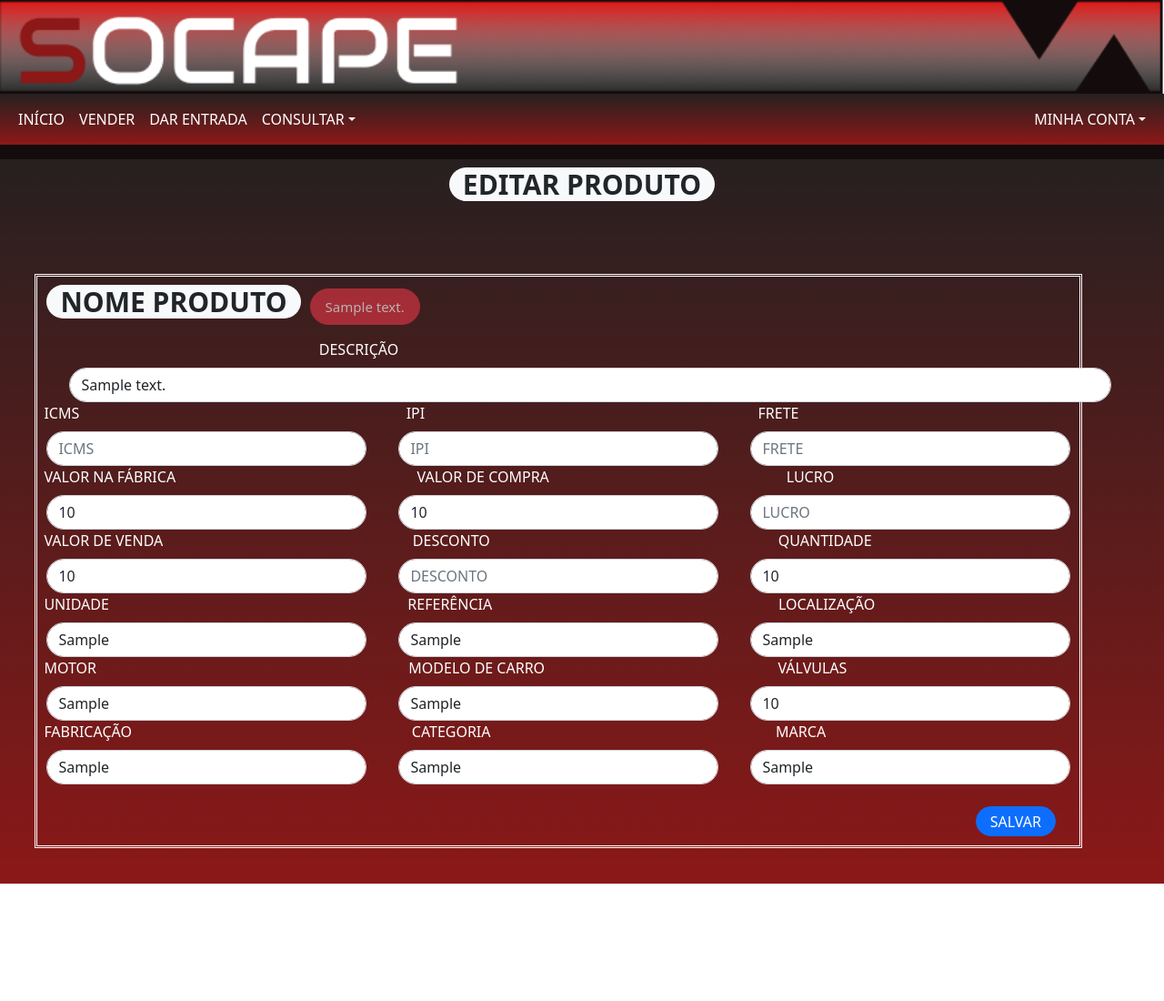
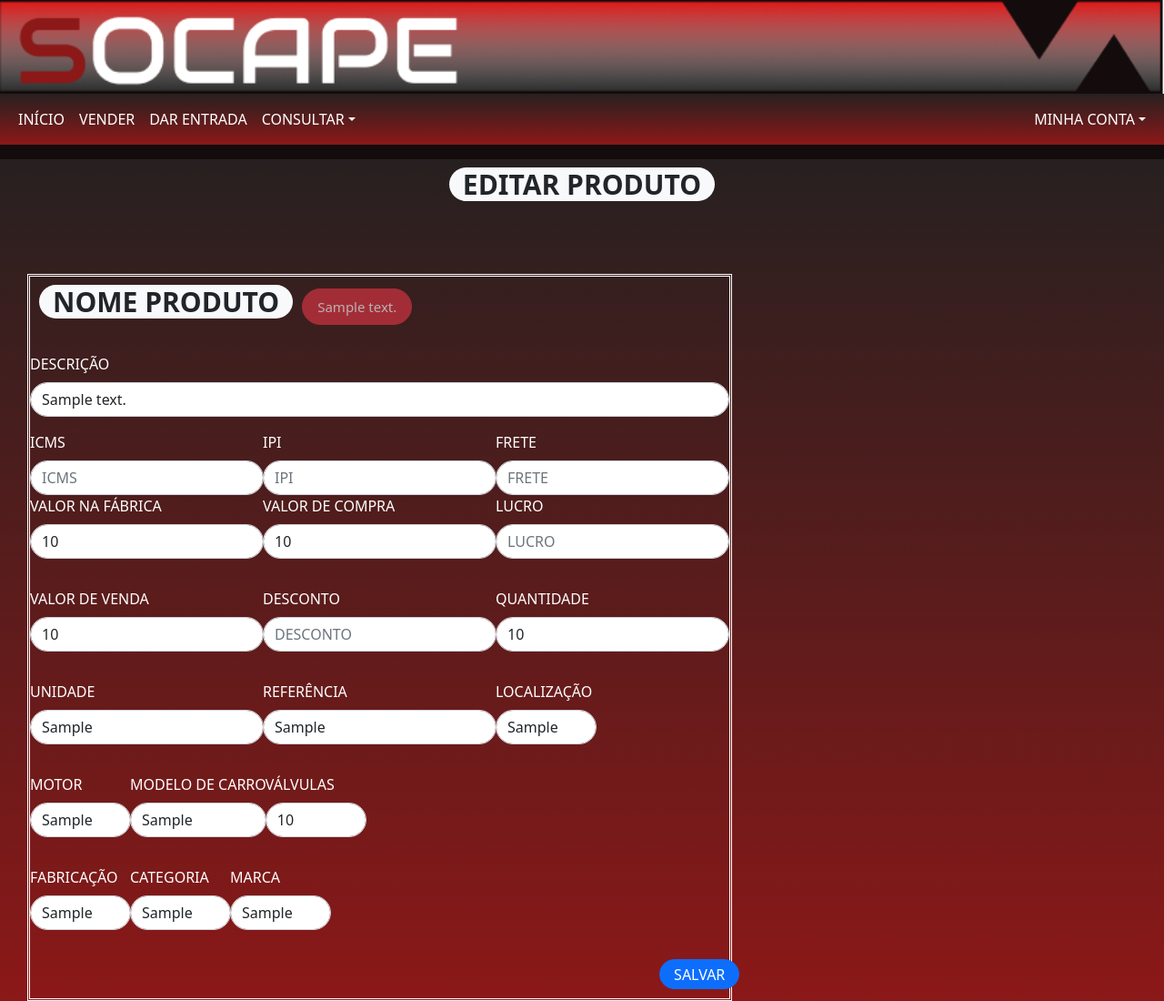
Before and after one commit to WebI-2020-2/socape, a PHP site: page /src/views/consulta/editarProduto.php?id=1 in a window 1280 px wide. Shown: the whole page at 91% size. Before the commit the page ends 971 px from the top, so only its background shows below. Run offline with PHP 8.4, Linux system fonts and the light colour scheme; the visitor is signed in with stand-in values (Sample User, id 1); tables that the repository leaves empty or names only in its code hold one stand-in row (values such as "Sample post"); some libraries are stand-ins or nearby versions.

Commit message:
alterações editarProduto

```diff
--- a/public/css/estilos.css
+++ b/public/css/estilos.css
@@ -115,16 +115,12 @@ form {
 }
 
 #formProduto{
-  width: 90%;
-  margin-bottom: 3%;
-  margin-left:3%;
   border: double;
 }
 #minhaConta{
   margin-left:80%;
 
 }
-
 
 #txtBusca{
   float:left;
--- a/src/views/consulta/cliente.php
+++ b/src/views/consulta/cliente.php
@@ -79,7 +79,7 @@ $clientes = new ClientesController();
         <h1>
             <span class="badge bg-light text-dark">CONSULTAR CLIENTE</span>
         </h1>
-        <div class="input-group">
+        <div class="input-group mb-3  " >
             <div class="mb-3" id="divBusca" style="margin-left:2%;">
                 <input type="text" id="txtBusca" class="form-control" placeholder="Pesquisar nome..." />
             </div>
--- a/src/views/consulta/editarProduto.php
+++ b/src/views/consulta/editarProduto.php
@@ -237,103 +237,137 @@ $localizacoes = new LocalizacaoController();
             }
         }
         ?>
-
         <form id="formProduto" action="" method="post">
-            <div class="input-group">
+            <div class="input-group mb-3">
                 <h1 style="text-align: left; margin-left: 10px;">
                     <span class="badge bg-light text-dark">NOME PRODUTO</span>
                 </h1>
                 <input style="margin-left: 10px; margin-top: 13px;margin-bottom:15px;height: 40px; font-size: 15px;" type="button" class="btn btn-danger btn-lg active" name="descricao" placeholder="DESCRICAO" value="<?= $produto->getDescricao()?>" disabled>
             </div>
-            <label style="margin-left: 27%;" class="form-label">DESCRIÇÃO</label>
-            <input style="margin-right:10px; margin-left:35px;" type="text" class="form-control" name="descricao" placeholder="DESCRIÇÃO" value="<?= $produto->getDescricao(); ?>" required>
-            <div>
-                <label style="margin-left: 7px;" class="form-label">ICMS</label>
-                <label style="margin-left: 31%;" class="form-label">IPI</label>
-                <label style="margin-left: 31.6%;" class="form-label">FRETE</label>
-                <div class="input-group">
-                    <input style="margin-left:10px;" type="number" class="form-control" name="icms" placeholder="ICMS" value="<?= $produto->getIcms(); ?>" required>
-                    <input style="margin-left:35px;" type="number" class="form-control" name="ipi" placeholder="IPI" value="<?= $produto->getIpi(); ?>" required>
-                    <input style="margin-right:10px; margin-left:35px;" type="number" class="form-control" name="frete" placeholder="FRETE" value="<?= $produto->getFrete(); ?>" required>
+            <div class="mb-3">
+                <label class="form-label">DESCRIÇÃO</label>
+                <input type="text" class="form-control" name="descricao" placeholder="DESCRIÇÃO" value="<?= $produto->getDescricao(); ?>" required>
+            </div>
+            <div class="input-group">
+                <div id="input" >
+                    <label class="form-label">ICMS</label>
+                    <input type="number" class="form-control" name="icms" placeholder="ICMS" value="<?= $produto->getIcms(); ?>" required>
                 </div>
-                <label style="margin-left: 7px;" class="form-label">VALOR NA FÁBRICA</label>
-                <label style="margin-left: 22.8%;" class="form-label">VALOR DE COMPRA</label>
-                <label style="margin-left: 22.4%;" class="form-label">LUCRO</label>
-                <div class="input-group">
-                    <input style="margin-left:10px;" type="number" class="form-control" name="valornafabrica" placeholder="VALOR NA FÁBRICA" value="<?= $produto->getValornafabrica(); ?>" required>
-                    <input style="margin-left:35px;" type="number" class="form-control" name="valordecompra" placeholder="VALOR DE COMPRA" value="<?= $produto->getValordecompra(); ?>" required>
-                    <input style="margin-right:10px; margin-left:35px;" type="number" class="form-control" name="lucro" placeholder="LUCRO" value="<?= $produto->getLucro(); ?>" required>
+                <div  id="input">
+                    <label class="form-label">IPI</label>
+                    <input type="number" class="form-control" name="ipi" placeholder="IPI" value="<?= $produto->getIpi(); ?>" required>
                 </div>
-                <label style="margin-left: 7px;" class="form-label">VALOR DE VENDA</label>
-                <label style="margin-left: 23.6%;" class="form-label">DESCONTO</label>
-                <label style="margin-left: 27.3%;" class="form-label">QUANTIDADE</label>
-                <div class="input-group">
-                    <input style="margin-left:10px;" type="number" class="form-control" name="valorvenda" placeholder="VALOR DE VENDA" value="<?= $produto->getValorvenda(); ?>" required>
-                    <input style="margin-left:35px;" type="number" class="form-control" name="desconto" placeholder="DESCONTO" value="<?= $produto->getDesconto(); ?>" required>
-                    <input style="margin-right:10px; margin-left:35px;" type="number" class="form-control" name="quantidade" placeholder="QUANTIDADE" value="<?= $produto->getQuantidade(); ?>" required>
+                <div  id="input">
+                    <label class="form-label">FRETE</label>
+                    <input type="number" class="form-control" name="frete" placeholder="FRETE" value="<?= $produto->getFrete(); ?>" required>
                 </div>
-                <label style="margin-left: 7px;" class="form-label">UNIDADE</label>
-                <label style="margin-left: 28.3%;" class="form-label">REFERÊNCIA</label>
-                <label style="margin-left: 27.1%;" class="form-label">LOCALIZAÇÃO</label>
-                <div class="input-group">
-                    <input style="margin-left:10px;" type="text" class="form-control" name="unidade" placeholder="UNIDADE" value="<?= $produto->getUnidade(); ?>" required>
-                    <input style="margin-left:35px;" type="text" class="form-control" name="referencia" placeholder="REFERÊNCIA" value="<?= $produto->getReferencia(); ?>" required>
-                    <select style="margin-left: 35px; margin-right:10px;" name="idlocalizacao" class="form-control" required>
+            </div>
+            <div class="input-group mb-3">
+                <div class="mb-3"  id="input">
+                    <label class="form-label">VALOR NA FÁBRICA</label>
+                    <input type="number" class="form-control" name="valornafabrica" placeholder="VALOR NA FÁBRICA" value="<?= $produto->getValornafabrica(); ?>" required>
+                </div>
+                <div class="mb-3"  id="input">
+                    <label class="form-label">VALOR DE COMPRA</label>
+                    <input type="number" class="form-control" name="valordecompra" placeholder="VALOR DE COMPRA" value="<?= $produto->getValordecompra(); ?>" required>
+                </div>
+                <div class="mb-3"  id="input">
+                    <label class="form-label">LUCRO</label>
+                    <input type="number" class="form-control" name="lucro" placeholder="LUCRO" value="<?= $produto->getLucro(); ?>" required>
+                </div>
+            </div>
+            <div class="input-group mb-3">
+                <div class="mb-3"  id="input">
+                    <label class="form-label">VALOR DE VENDA</label>
+                    <input type="number" class="form-control" name="valorvenda" placeholder="VALOR DE VENDA" value="<?= $produto->getValorvenda(); ?>" required>
+                </div>
+                <div class="mb-3"  id="input">
+                    <label class="form-label">DESCONTO</label>
+                    <input  type="number" class="form-control" name="desconto" placeholder="DESCONTO" value="<?= $produto->getDesconto(); ?>" required>
+                </div>
+                <div class="mb-3"  id="input">
+                    <label  class="form-label">QUANTIDADE</label>
+                    <input  type="number" class="form-control" name="quantidade" placeholder="QUANTIDADE" value="<?= $produto->getQuantidade(); ?>" required>
+                </div>
+            </div>
+            <div class="input-group mb-3">
+                <div class="mb-3"  id="input">
+                    <label class="form-label">UNIDADE</label>
+                    <input  type="text" class="form-control" name="unidade" placeholder="UNIDADE" value="<?= $produto->getUnidade(); ?>" required>
+                </div>
+                <div class="mb-3"  id="input">
+                    <label  class="form-label">REFERÊNCIA</label>
+                    <input type="text" class="form-control" name="referencia" placeholder="REFERÊNCIA" value="<?= $produto->getReferencia(); ?>" required>
+                </div>
+                <div class="mb-3"  id="input">
+                    <label class="form-label">LOCALIZAÇÃO</label>
+                    <select name="idlocalizacao" class="form-control" required>
                         <option disabled>SELECIONE</option>
                         <?php foreach ($localizacoes->findAll() as $obj) { ?>
                             <option value="<?= $obj->getIdlocalizacao(); ?>" <?= $produto->getIdlocalizacao() == $obj->getIdlocalizacao() ? 'selected' : null; ?>><?= $obj->getDepartamento(); ?></option>
                         <?php } ?>
                     </select>
                 </div>
-                <label style="margin-left: 7px;" class="form-label">MOTOR</label>
-                <label style="margin-left: 29.6%;" class="form-label">MODELO DE CARRO</label>
-                <label style="margin-left: 22%;" class="form-label">VÁLVULAS</label>
-                <div class="input-group">
-                    <select style="margin-left: 10px;" name="idmotor" class="form-control" required>
+            </div>
+            <div class="input-group mb-3">
+                <div class="mb-3"  id="input">
+                    <label class="form-label">MOTOR</label>
+                    <select name="idmotor" class="form-control" required>
                         <option disabled>SELECIONE</option>
                         <?php foreach ($motores->findAll() as $obj) { ?>
                             <option value="<?= $obj->getIdmotor(); ?>" <?= $produto->getIdmotor() == $obj->getIdmotor() ? 'selected' : null; ?>><?= $obj->getPotencia(); ?></option>
                         <?php } ?>
                     </select>
-                    <select style="margin-left: 35px;" name="idcarro" class="form-control" required>
+                </div>
+                <div class="mb-3" id="input" >
+                    <label class="form-label">MODELO DE CARRO</label>
+                    <select name="idcarro" class="form-control" required>
                         <option disabled>SELECIONE</option>
                         <?php foreach ($carros->findAll() as $obj) { ?>
                             <option value="<?= $obj->getIdcarro(); ?>" <?= $produto->getIdcarro() == $obj->getIdcarro() ? 'selected' : null; ?>><?= $obj->getModelo(); ?></option>
                         <?php } ?>
                     </select>
-                    <select style="margin-left: 35px; margin-right:10px;" name="idvalvulas" class="form-control" required>
+                </div>
+                <div class="mb-3"  id="input">
+                    <label class="form-label">VÁLVULAS</label>
+                    <select name="idvalvulas" class="form-control" required>
                         <option disabled>SELECIONE</option>
                         <?php foreach ($valvulas->findAll() as $obj) { ?>
                             <option value="<?= $obj->getIdvalvulas(); ?>" <?= $produto->getIdvalvulas() == $obj->getIdvalvulas() ? 'selected' : null; ?>><?= $obj->getQuantidade(); ?></option>
                         <?php } ?>
                     </select>
                 </div>
-                <label style="margin-left: 7px;" class="form-label">FABRICAÇÃO</label>
-                <label style="margin-left: 26.5%;" class="form-label">CATEGORIA</label>
-                <label style="margin-left: 27%;" class="form-label">MARCA</label>
-                <div class="input-group">
-                    <select style="margin-left: 10px;" name="idfabricacao" class="form-control" required>
+            </div>
+            <div class="input-group mb-3"  id="input">
+                <div class="mb-3"id="input">
+                    <label class="form-label">FABRICAÇÃO</label>
+                    <select name="idfabricacao" class="form-control" required>
                         <option disabled>SELECIONE</option>
                         <?php foreach ($fabricacoes->findAll() as $obj) { ?>
                             <option value="<?= $obj->getIdfabricacao(); ?>" <?= $produto->getIdfabricacao() == $obj->getIdfabricacao() ? 'selected' : null; ?>><?= $obj->getAno(); ?></option>
                         <?php } ?>
                     </select>
-                    <select style="margin-left: 35px; " name="idcategoria" class="form-control" required>
+                </div>
+                <div class="mb-3"id="input" >
+                    <label  class="form-label">CATEGORIA</label>
+                    <select  name="idcategoria" class="form-control" required>
                         <option disabled>SELECIONE</option>
                         <?php foreach ($categorias->findAll() as $obj) { ?>
                             <option value="<?= $obj->getIdcategoria(); ?>" <?= $produto->getIdcategoria() == $obj->getIdcategoria() ? 'selected' : null; ?>><?= $obj->getCategoria(); ?></option>
                         <?php } ?>
                     </select>
-                    <select style="margin-left: 35px; margin-right:10px; " name="idmarca" class="form-control" required>
+                </div>
+                <div class="mb-3" id="input" >
+                    <label  class="form-label">MARCA</label>
+                    <select name="idmarca" class="form-control" required>
                         <option disabled>SELECIONE</option>
                         <?php foreach ($marcas->findAll() as $obj) { ?>
                             <option value="<?= $obj->getIdmarca(); ?>" <?= $produto->getIdmarca() == $obj->getIdmarca() ? 'selected' : null; ?>><?= $obj->getMarca(); ?></option>
                         <?php } ?>
                     </select>
                 </div>
-                <br>
+            </div>
                 <button style="margin-left: 90%;padding: 4px 15px 3px 15px ;border-radius: 50px; margin-bottom: 10px;" class="btn btn-primary" id="salvar">SALVAR</button>
-            </div>
         </form>
     </div>
 
--- a/src/views/entrada/entrada.php
+++ b/src/views/entrada/entrada.php
@@ -80,7 +80,7 @@ $fornecedores = new FornecedoresController();
         </div>
     </nav>
 
-    <div id="container">
+    <div id="containerlimitado">
         <h1>
             <span class="badge bg-light text-dark">ENTRADAS</span>
         </h1>
```
